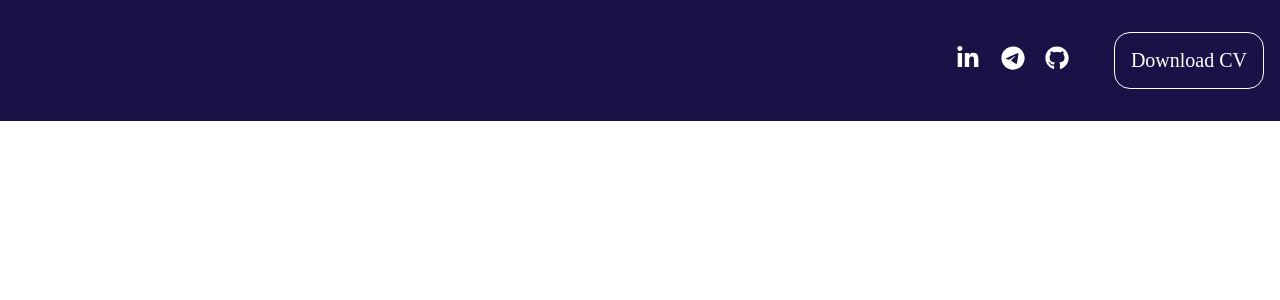
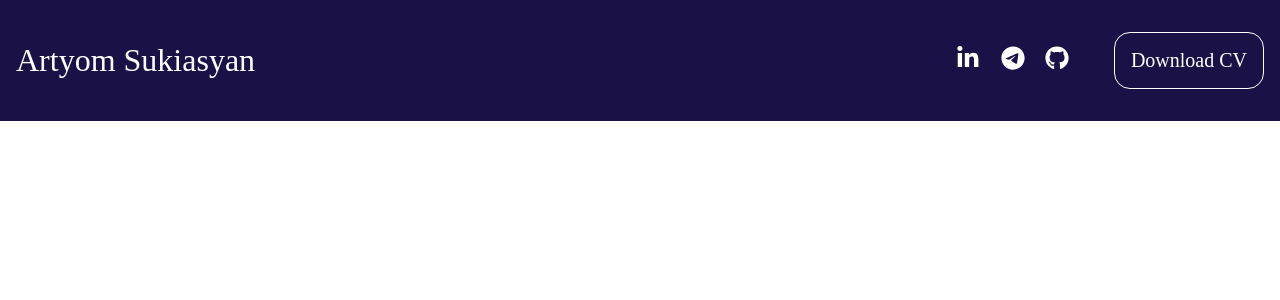
Before and after one commit to ArtyomSukiasyan/portfolio, a Next.js app: page / in a window 1280 px wide. Shown: the top 300 px of the page. Built offline with nearby package versions, Linux system fonts and the light colour scheme.

Commit message:
feat: minor changes on header

```diff
--- a/src/components/header/Header.tsx
+++ b/src/components/header/Header.tsx
@@ -1,4 +1,4 @@
-import { CV_LINK, TITLE } from "../../constants/config";
+import { CV_LINK, fullName } from "../../constants/config";
 import SocialLinks from "../social-links/SocialLinks";
 import styles from "./Header.module.css";
 
@@ -6,7 +6,7 @@ export default function Header() {
   return (
     <header className={styles.headerWrapper}>
       <div className={styles.container}>
-        <div className={styles.title}>{TITLE}</div>
+        <div className={styles.title}>{fullName}</div>
         <div className={styles.cv}>
           <SocialLinks />
           <a
```
